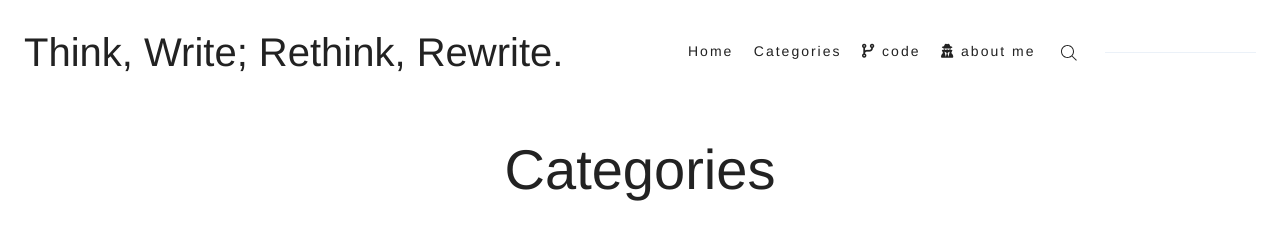
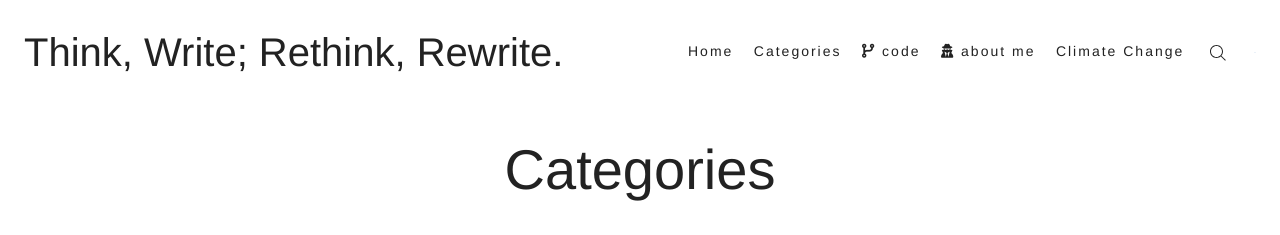
Before and after one commit to gmmorris/gmmorris.github.io, a Jekyll site: the page built from _pages/categories.md, in a window 1280 px wide and 900 px high. Shown: the top 235 px of the window. Built offline with Jekyll 4.4.1, drawn with Linux system fonts in a browser that asks for light colours; nearby versions of some CDN libraries; some web fonts are replaced.

Commit message:
link to unfuckthe earth

```diff
--- a/_includes/navigation.html
+++ b/_includes/navigation.html
@@ -22,3 +22,9 @@
     ><i class="fas fa-user-secret"></i> about me</a
   >
 </li>
+
+<li class="c-nav__item">
+  <a href="https://www.unfuckthe.earth" class="c-nav__link">
+    Climate Change
+  </a>
+</li>
```
